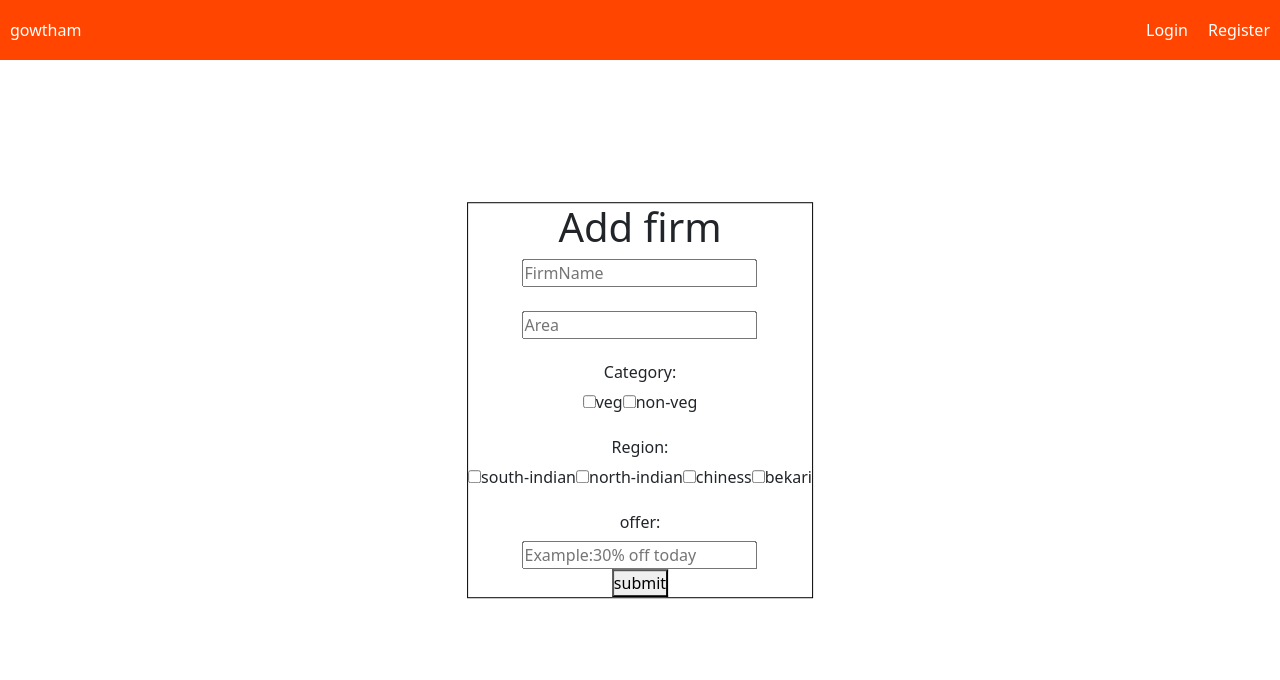
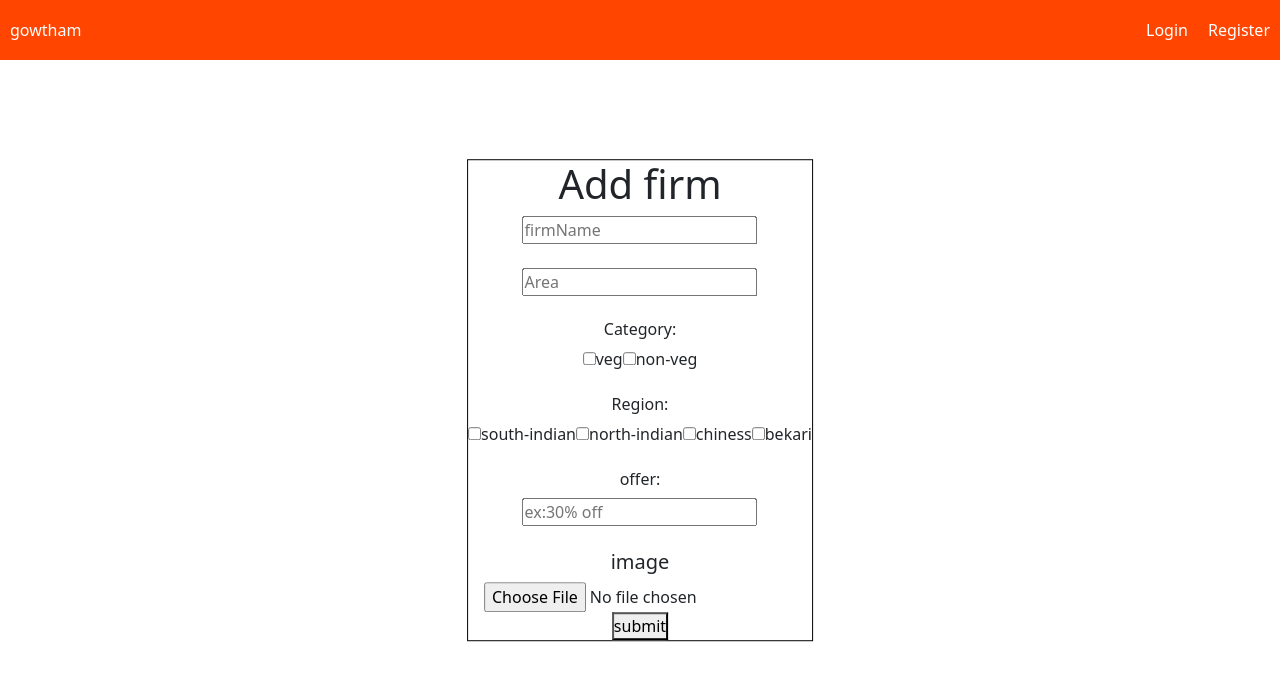
Before and after one commit to gowthamazmeera09/vendorRegistation, a React (Create React App) app: page /Addfirm in a window 1280 px wide. Shown: the top 680 px of the page. Built offline with nearby package versions, Linux system fonts and the light colour scheme.

Commit message:
path added here

```diff
--- a/src/components/data/apipath.js
+++ b/src/components/data/apipath.js
@@ -1,4 +1,4 @@
-// export const API_URL = "http://localhost:4000"
+export const API_URL = "http://localhost:4000"
 
 
-export const API_URL = "https://swiggy-backend-4y1b.onrender.com"
+// export const API_URL = "https://swiggy-backend-4y1b.onrender.com"
--- a/src/components/pages/Addfirm.jsx
+++ b/src/components/pages/Addfirm.jsx
@@ -1,34 +1,129 @@
-import React from 'react'
+import React, { useState } from 'react'
+import { API_URL } from '../data/apipath';
+
 
 function Addfirm() {
+  const [firmName,setFirmName] = useState("");
+  const [area,setArea] = useState("");
+  const [Category,setCategory] = useState([]);
+  const [region,setRegion] = useState([]);
+  const [offer,setOffer] = useState("");
+  const [file,setFile] = useState(null);
+
+
+  const handleCategoryChange = (event)=>{
+    const value = event.target.value;
+    if(Category.includes(value)){
+      setCategory(Category.filter((item)=>item !== value))
+    }
+    else{
+      setCategory([...Category,value])
+    }
+  }
+
+  const handleImageUpload = (event)=>{
+    const selectedImage = event.target.files[0];
+    setFile(selectedImage)
+  }
+
+
+
+  const handleRegionChange = (event)=>{
+    const value = event.target.value;
+    if(region.includes(value)){
+      setRegion(region.filter((item)=>item !== value))
+    }
+    else{
+      setRegion([...region,value])
+    }
+  }
+
+  const handleFirmSubmit = async (e)=>{
+    e.preventDefault();
+    try{
+      const loginToken = localStorage.getItem('logintoken');
+      if(!loginToken){
+        console.error("user not found");
+        alert("user not found");
+      }
+      const formData = new FormData();
+
+      formData.append('firmName',firmName);
+      formData.append('area',area);
+      formData.append('offer',offer);
+      formData.append('image',file);
+
+      Category.forEach((value)=>{
+        formData.append('category',value);
+      })
+
+      region.forEach((value)=>{
+        formData.append('region',value)
+      })
+
+      const response = await fetch(`${API_URL}/firm/add-firm`,{
+        method:'POST',
+        headers:{
+          'token':`${loginToken}`
+        },
+        body:formData
+      });
+      const data = await response.json();
+      if(response.ok){
+        console.log(data);
+        alert("firm added successfully");
+        setFirmName("");
+        setArea("");
+        setOffer("");
+        setCategory([]);
+        setRegion([]);
+        setFile(null)
+      }
+
+
+
+
+
+    }catch(error){
+      console.error(error)
+      alert("failed to add firm")
+    }
+  }
+
+
+
   return (
     <div className='Addfirm-table'>
-        <form className='Addfirm'>
+        <form className='Addfirm' onSubmit={handleFirmSubmit}>
           <h1>Add firm</h1>
-          <input type='text' placeholder='FirmName' />
+         <input type='text' placeholder='firmName' name='firmName' value={firmName} onChange={(e)=>{setFirmName(e.target.value)}}  />
           <br></br>
           <br></br>
-          <input type='text' placeholder='Area' />
+          <input type='text' name='area' placeholder='Area'value={area} onChange={(e)=>{setArea(e.target.value)}}   />
           <br></br>
           <br></br>
           <span>
           <h6>Category:</h6>
-          <input type='checkbox' />veg
-          <input type='checkbox' />non-veg
+          <input type='checkbox' checked={Category.includes('veg')} value="veg" onChange={handleCategoryChange} />veg
+          <input type='checkbox' checked={Category.includes('non-veg')} value="non-veg" onChange={handleCategoryChange}  />non-veg
           </span>
           <br></br>
           <br></br>
           <span>
           <h6>Region:</h6>
-          <input type='checkbox' />south-indian
-          <input type='checkbox' />north-indian
-          <input type='checkbox' />chiness
-          <input type='checkbox' />bekari
+          <input type='checkbox' checked={region.includes('south-india')} value="south-india" onChange={handleRegionChange}  />south-indian
+          <input type='checkbox' checked={region.includes('north-india')} value="north-india" onChange={handleRegionChange}  />north-indian
+          <input type='checkbox' checked={region.includes('chiness')} value="chiness" onChange={handleRegionChange}  />chiness
+          <input type='checkbox' checked={region.includes('bekari')} value="bekari" onChange={handleRegionChange}   />bekari
           </span>
           <br></br>
           <br></br>
           <h6>offer:</h6>
-          <input type='text' placeholder='Example:30% off today' />
+          <input type='text' placeholder='ex:30% off' name='offer' value={offer} onChange={(e)=>{setOffer(e.target.value)}} />
+          <br></br>
+          <br></br>
+          <h5>image</h5>
+          <input type='file' onChange={handleImageUpload} />
           <div className='btn-submit'>
           <button type='submit'>
             submit
--- a/src/components/pages/Addproduct.jsx
+++ b/src/components/pages/Addproduct.jsx
@@ -13,8 +13,8 @@ function Addproduct() {
           <br></br>
           <span>
           <h6>Category:</h6>
-          <input type='checkbox' />veg
-          <input type='checkbox' />non-veg
+          <input type='checkbox'value="veg" />veg
+          <input type='checkbox' value="non-veg" />non-veg
           </span>
           <br></br>
           <br></br>
```
